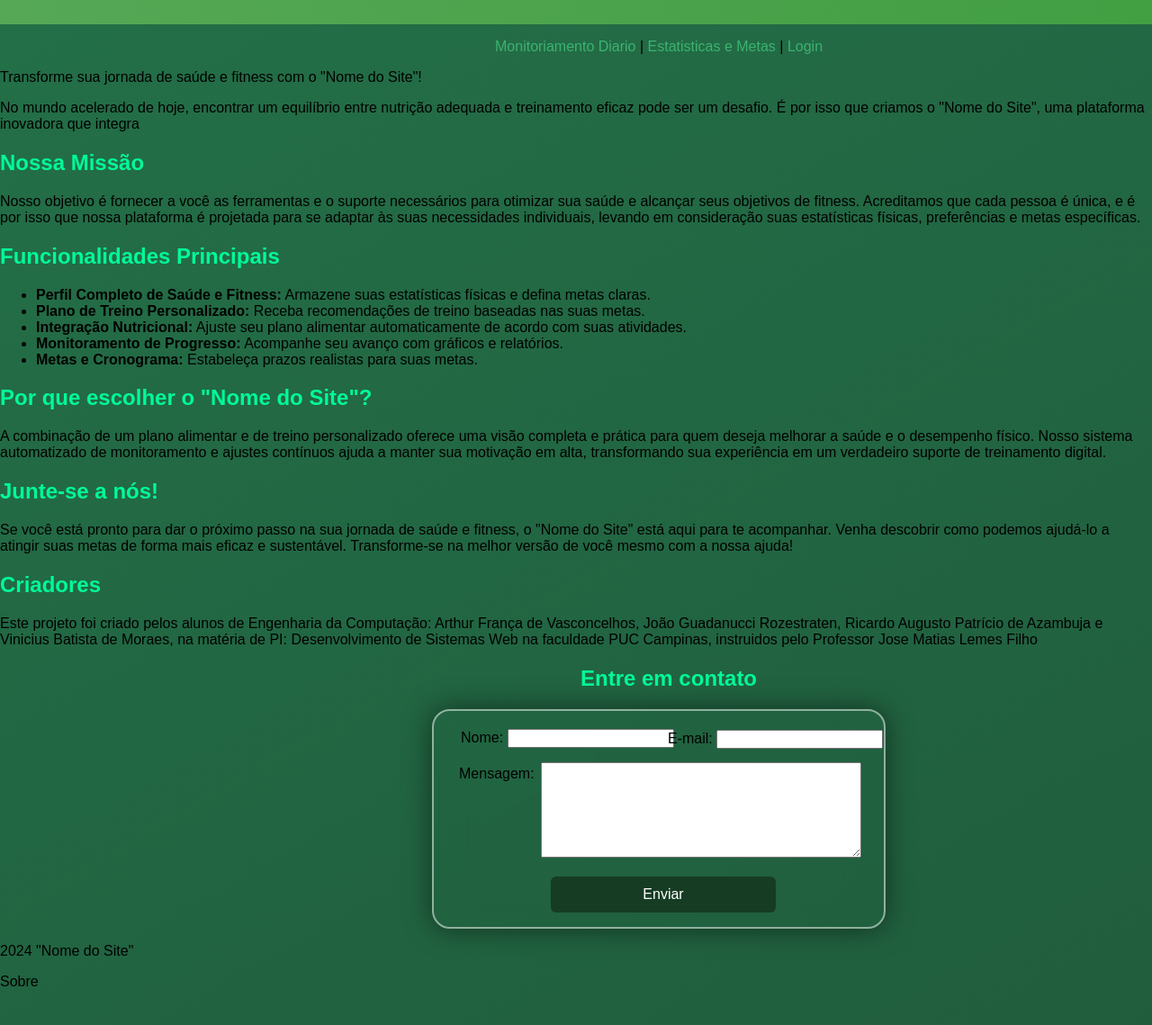
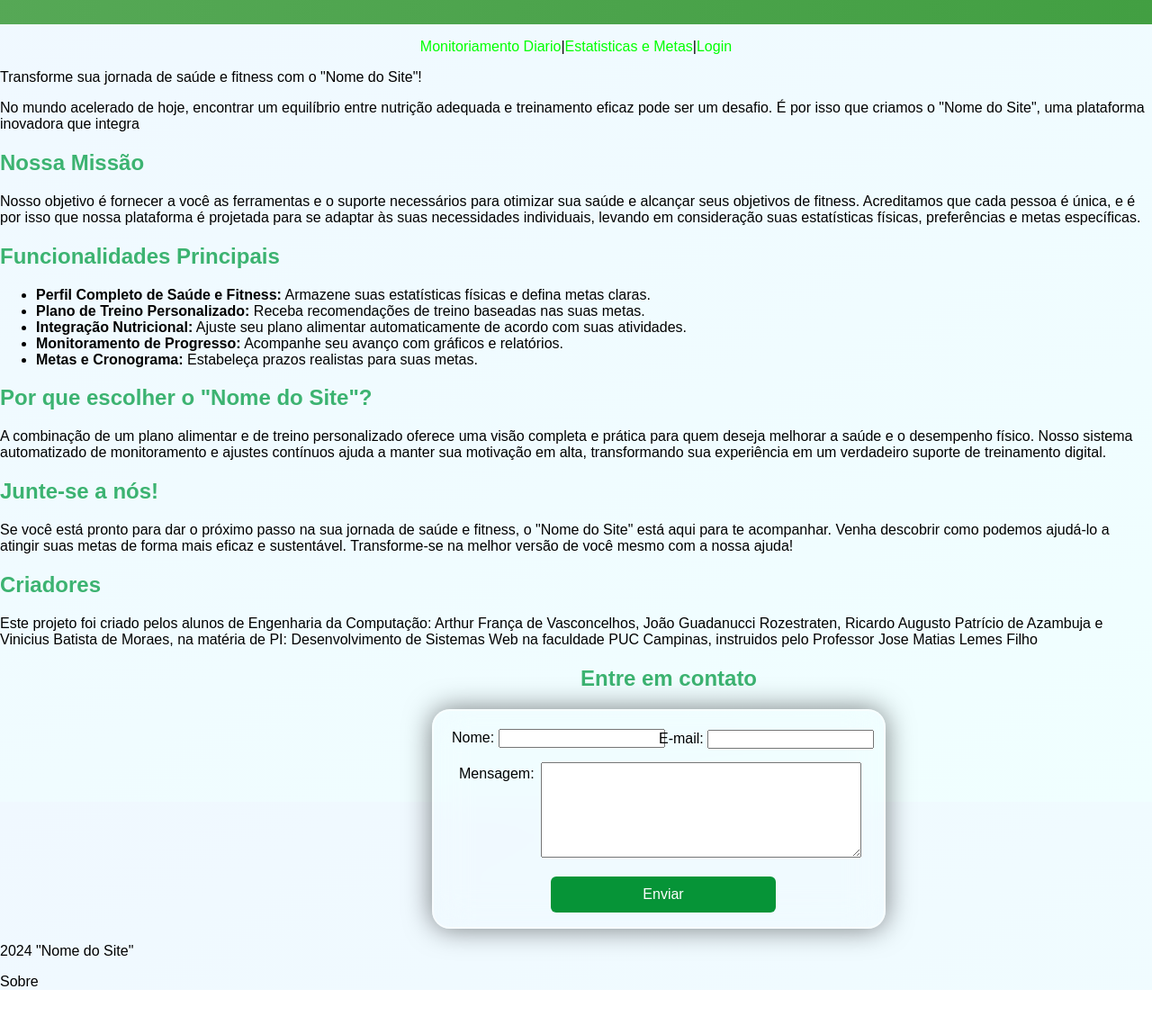
Before and after one commit to JoaoRozestraten/ProjetoIntegrador, a website: page public/sobre.html in a window 1280 px wide. Shown: the part 69-1208 px from the top of the page at 90% size. After the commit the page ends 1169 px from the top, so only its background shows below. Drawn offline with Linux system fonts and the light colour scheme.

Commit message:
Mudança do Título, Conserto de Fundo e Posicionamento Inicial

```diff
--- a/public/PrimeiraPagina.css
+++ b/public/PrimeiraPagina.css
@@ -34,7 +34,7 @@
     }
     #welcome {
       position: relative;
-      left: 500px;
+      left: 690px;
       bottom: 30px;
     }
     #title {
--- a/public/login.css
+++ b/public/login.css
@@ -79,7 +79,7 @@
         border-radius: 20px;
         backdrop-filter: blur(20px);
         box-shadow: 0 0 30px rgba(0, 0, 0, .5);
-        left: 550px;
+        left: 720px;
       }
       #message {
         position: relative;
--- a/public/register.css
+++ b/public/register.css
@@ -26,7 +26,8 @@ body {
   border-radius: 20px;
   backdrop-filter: blur(20px);
   box-shadow: 0 0 30px rgba(0, 0, 0, .5);
-  left: 550px;
+  left: 720px;
+  bottom: 10px;
 }
 
 #nomin {
@@ -81,10 +82,11 @@ button:hover {
 }
 
 #botao {
-  position: relative;
-  top: 30px;
-  left: 685px;
+  justify-content: center;
+  align-items: center;
+  display: flex;
 }
+
 #registermen {
   position: relative;
   top: 150px;
--- a/public/sobre.css
+++ b/public/sobre.css
@@ -1,9 +1,9 @@
 body {
     font-family: Arial, sans-serif;
-    background-image: linear-gradient(150deg, #237048,#205b3c);
+    background-image: linear-gradient(150deg, aliceblue, azure);
     margin: 0;
     padding: 0;
-    height: 180vh;
+    height: 120vh;
     color: black;
 }
 #header {
@@ -15,17 +15,18 @@ body {
 }
 #button {
     position: relative;
-    left: 550px;
+    display: flex;
+    justify-content: center;
 }
 .btn-login {
-    color: mediumseagreen;
+    color: lime;
     text-decoration: none;
 }
 a {
     color: black;
 }
 h2 {
-    color: mediumspringgreen;
+    color: mediumseagreen;
 }
 #Text-Form {
     position: relative;
@@ -59,7 +60,7 @@ h2 {
     left: 130px;
     width: 50%;
     height: 40px;
-    background: #173c24;
+    background: #069437;
     border: none;
     outline: none;
     border-radius: 6px;
@@ -75,10 +76,10 @@ h2 {
 }
 .mail {
     position: relative;
-    left: 260px;
+    left: 250px;
 }
 .nomin {
     position: relative;
-    left: 30px;
+    left: 20px;
     top: 20px;
 }
```
Also changed, not shown: public/index.html (+1 -1 lines), public/login.html (+1 -1 lines), public/register.html (+1 -1 lines).
